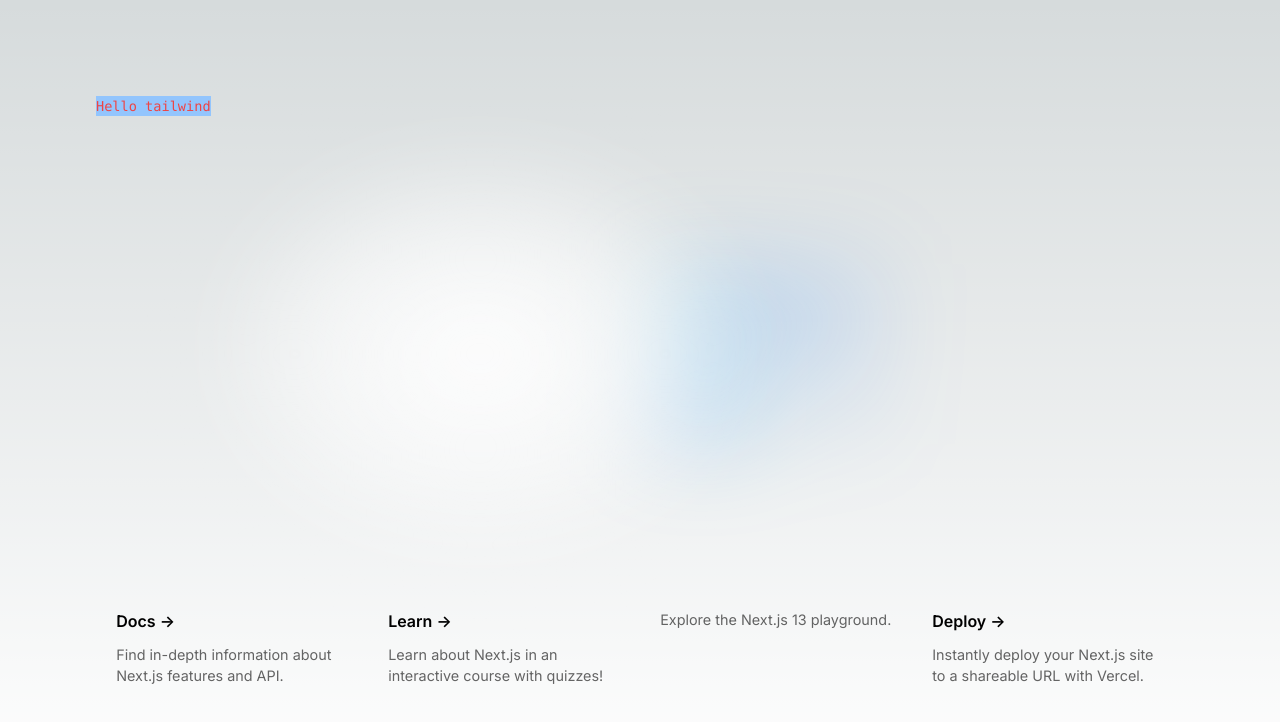
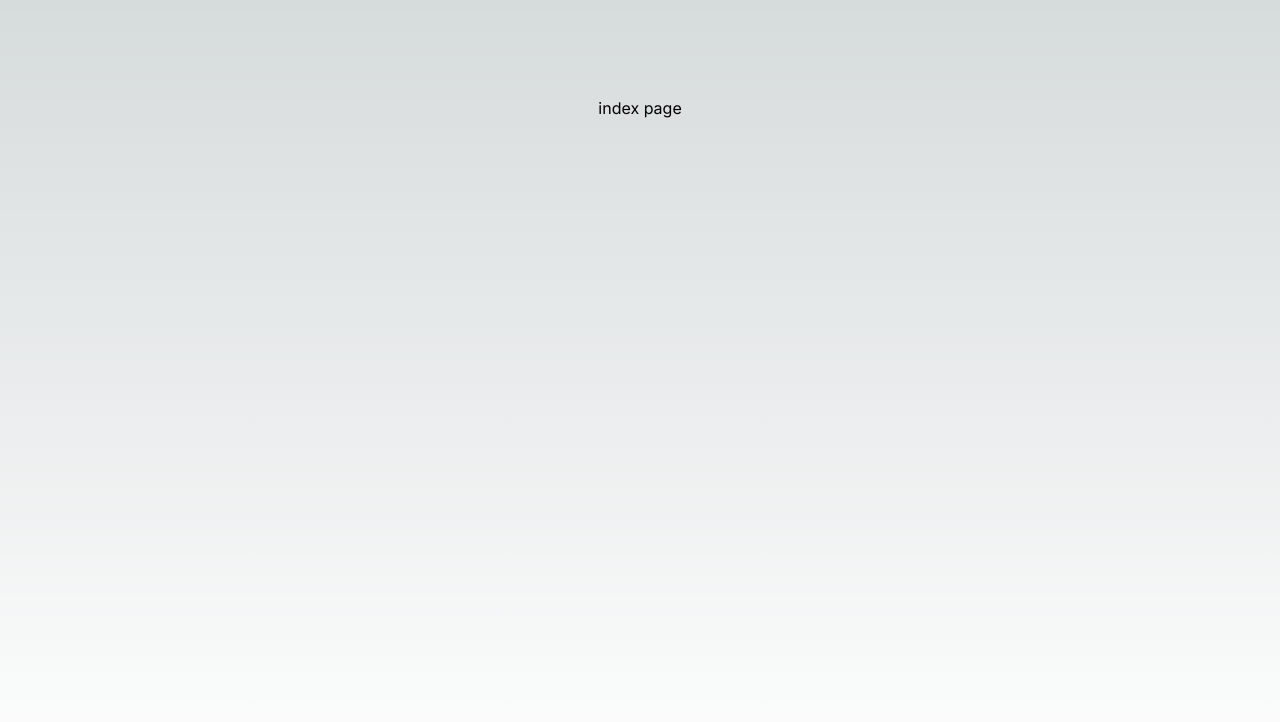
Before and after one commit to Josbark-Tech/template-vote, a Next.js app: page / in a window 1280 px wide. Shown: the top 722 px of the page. Built offline with nearby package versions, Linux system fonts and the light colour scheme.

Commit message:
ajouter le dashboard

```diff
--- /dev/null
+++ b/src/app/admin.js
@@ -0,0 +1,17 @@
+import React from "react";
+import { collection, addDoc } from "firebase/firestore";
+
+export default function Home() {
+  const [item, setItem] = useState([
+    { name: "CoffeePost", price: 4.96 },
+    { name: "Movie", price: 24.96 },
+    { name: "candy", price: 7.96 },
+  ]);
+  //Ajouter dans la dase de donné
+  const addItem = async (event) => {};
+  return (
+    <>
+      <h1>Bonjour</h1>
+    </>
+  );
+}
--- a/src/app/firebase.js
+++ b/src/app/firebase.js
@@ -14,4 +14,5 @@ const firebaseConfig = {
 };
 
 // Initialize Firebase
-export default app = initializeApp(firebaseConfig);
+const app = initializeApp(firebaseConfig);
+export  const db = getFirestore(app)
--- a/src/app/page.js
+++ b/src/app/page.js
@@ -1,67 +1,6 @@
 //import Image from 'next/image'
-import styles from './page.module.css'
+import styles from "./page.module.css";
 
 export default function Home() {
-  return (
-    <main className={styles.main}>
-      <div className={styles.description}>
-        <div className="text-red-500 bg-blue-300"> Hello tailwind</div>
-
-      </div>
-
-      <div className={styles.center}>
-
-      </div>
-
-      <div className={styles.grid}>
-        <a
-          href="https://nextjs.org/docs?utm_source=create-next-app&utm_medium=appdir-template&utm_campaign=create-next-app"
-          className={styles.card}
-          target="_blank"
-          rel="noopener noreferrer"
-        >
-          <h2>
-            Docs <span>-&gt;</span>
-          </h2>
-          <p>Find in-depth information about Next.js features and API.</p>
-        </a>
-
-        <a
-          href="https://nextjs.org/learn?utm_source=create-next-app&utm_medium=appdir-template&utm_campaign=create-next-app"
-          className={styles.card}
-          target="_blank"
-          rel="noopener noreferrer"
-        >
-          <h2>
-            Learn <span>-&gt;</span>
-          </h2>
-          <p>Learn about Next.js in an interactive course with&nbsp;quizzes!</p>
-        </a>
-
-        <a
-          href="https://vercel.com/templates?framework=next.js&utm_source=create-next-app&utm_medium=appdir-template&utm_campaign=create-next-app"
-          className={styles.card}
-          target="_blank"
-          rel="noopener noreferrer"
-        >
-
-          <p>Explore the Next.js 13 playground.</p>
-        </a>
-
-        <a
-          href="https://vercel.com/new?utm_source=create-next-app&utm_medium=appdir-template&utm_campaign=create-next-app"
-          className={styles.card}
-          target="_blank"
-          rel="noopener noreferrer"
-        >
-          <h2>
-            Deploy <span>-&gt;</span>
-          </h2>
-          <p>
-            Instantly deploy your Next.js site to a shareable URL with Vercel.
-          </p>
-        </a>
-      </div>
-    </main>
-  )
+  return <main className={styles.main}>index page</main>;
 }
--- /dev/null
+++ b/src/app/template.js
@@ -0,0 +1,5 @@
+import React from "react";
+
+export default function Templates({ children }) {
+  return <div className>{children}</div>;
+}
```
Also changed, not shown: src/app/admin/candidant.js (added), src/app/admin/electeur.js (added), src/app/admin/layout.js (added).
